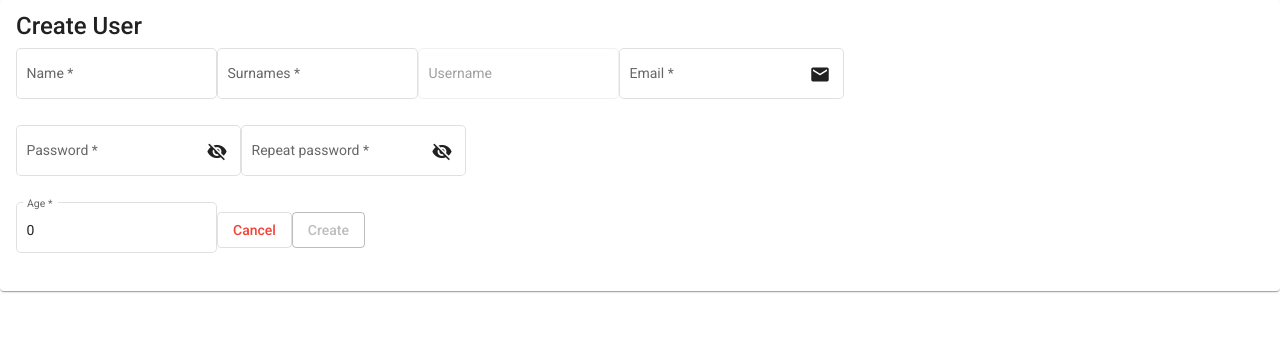
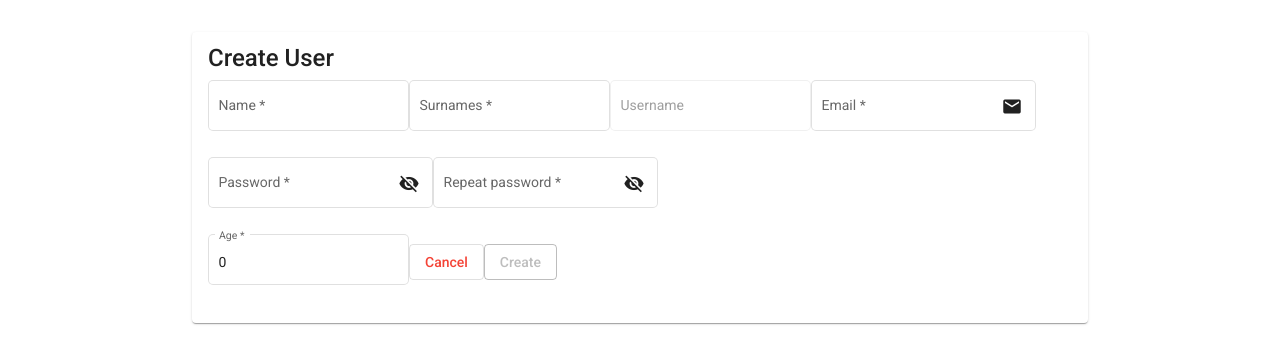
Before and after one commit to JuaNicolas/challenge-d, an Angular app: page /users/create in a window 1280 px wide. Shown: the top 364 px of the page. Built offline with nearby package versions, Linux system fonts and the light colour scheme.

Commit message:
fix styling

```diff
--- a/src/app/app.component.html
+++ b/src/app/app.component.html
@@ -1 +1,3 @@
-<router-outlet></router-outlet>
+<div class="main">
+  <router-outlet></router-outlet>
+</div>
--- a/src/app/app.component.scss
+++ b/src/app/app.component.scss
@@ -0,0 +1,5 @@
+.main {
+  max-width: 1080px;
+  width: 70vw;
+  margin: 2rem auto;
+}
```
